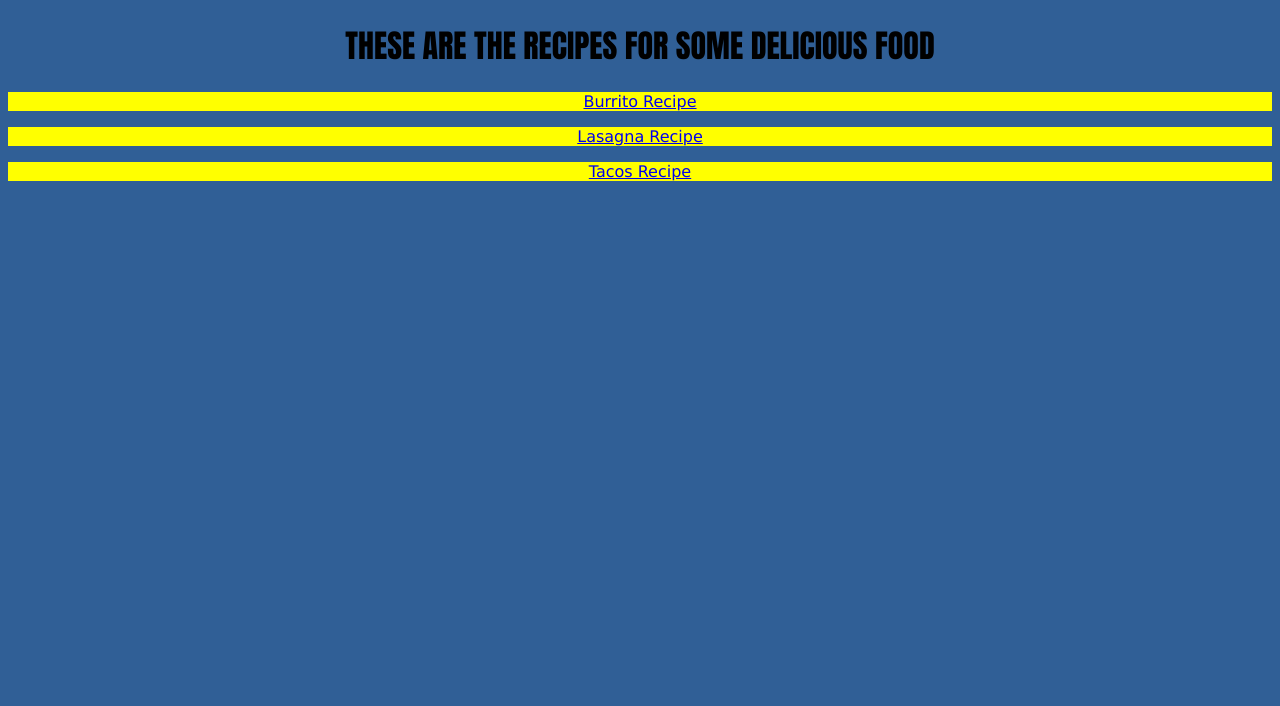
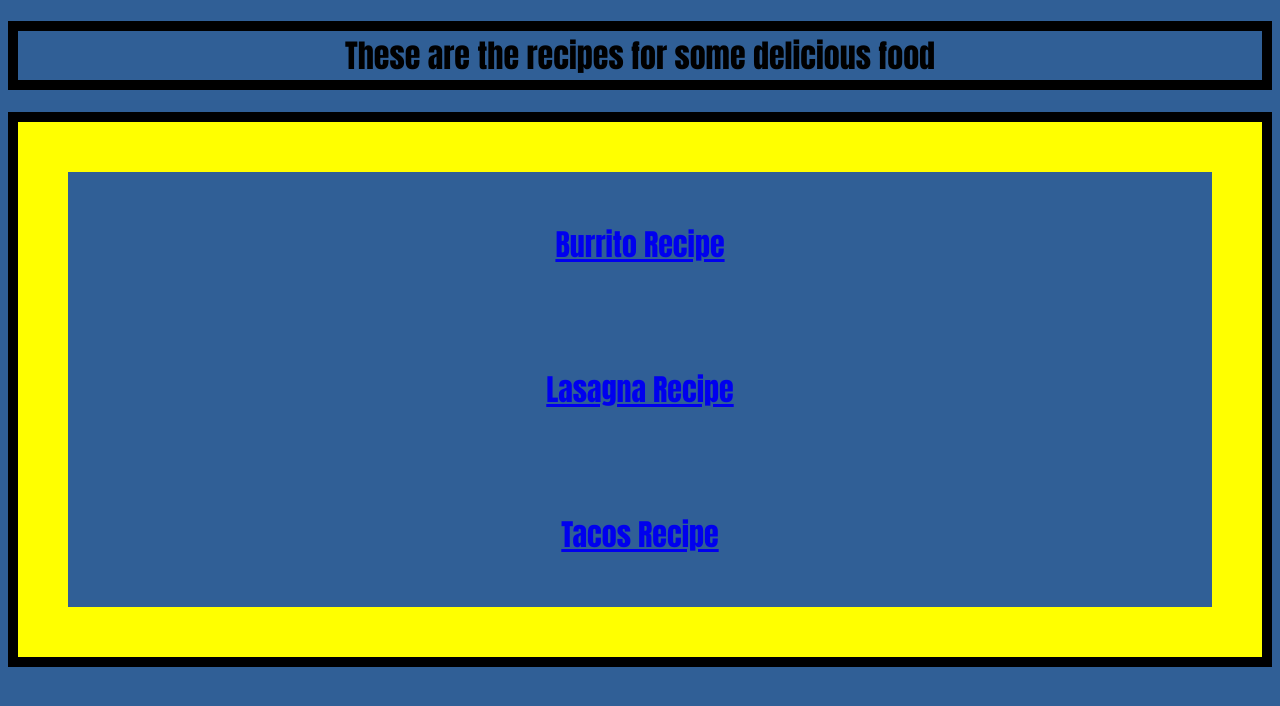
Before and after one commit to networknadgers/networknadgers, a plain HTML site: page index.html in a window 1280 px wide. Drawn offline with Linux system fonts and the light colour scheme.

Commit message:
Add new styles to the CSS sheet: Update HTML sheet

```diff
--- a/index.html
+++ b/index.html
@@ -9,9 +9,9 @@
 <body>
     <h1 class="header">These are the recipes for some delicious food</h1>
     <div class="list">
-        <p><a href="/food/burrito.html" target="_blank">Burrito Recipe</a></p>
-        <p><a href="/food/lasagna.html" target="_blank">Lasagna Recipe</a></p>
-        <p><a href="/food/tacos.html" target="_blank">Tacos Recipe</a></p>
+        <div class="burrito"><a href="/food/burrito.html" target="_blank">Burrito Recipe</a></div>
+        <div class="lasagna"><a href="/food/lasagna.html" target="_blank">Lasagna Recipe</a></div>
+        <div class="tacos"><a href="/food/tacos.html" target="_blank">Tacos Recipe</a></div>
     </div>
 </body>
 </html>
--- a/style.css
+++ b/style.css
@@ -1,25 +1,27 @@
 * {
     box-sizing:border-box;
-}
-
-body {
-    font-family: Verdana, Geneva, Tahoma, sans-serif;
-    font-weight: 500;
+    font-family: Impact, Haettenschweiler, 'Arial Narrow Bold';
     background-color: rgb(48, 95, 150);
 }
 
-.list {
-    text-align: center;
+.header {
+    font-weight: 100;
+    text-align:center;
+    border: 10px solid black;
 }
 
-.header {
-    font-family: Impact, Haettenschweiler, 'Arial Narrow Bold', sans-serif;
-    width: auto;
-    text-align:center;
-    text-transform:uppercase;
+.list {
+    font-weight: 200;
+    text-align: center;
+    border: 10px solid black;
+    padding: 50px;
+    background-color: yellow;
 }
 
-p {
-    color: white;
-    background-color: yellow;
+.burrito, .lasagna, .tacos {
+    margin:0;
+    padding:50px;
+    font-size: 30px;
+    font-family: Impact, Haettenschweiler, 'Arial Narrow Bold', sans-serif;
+    font-weight: 350;
 }
```
